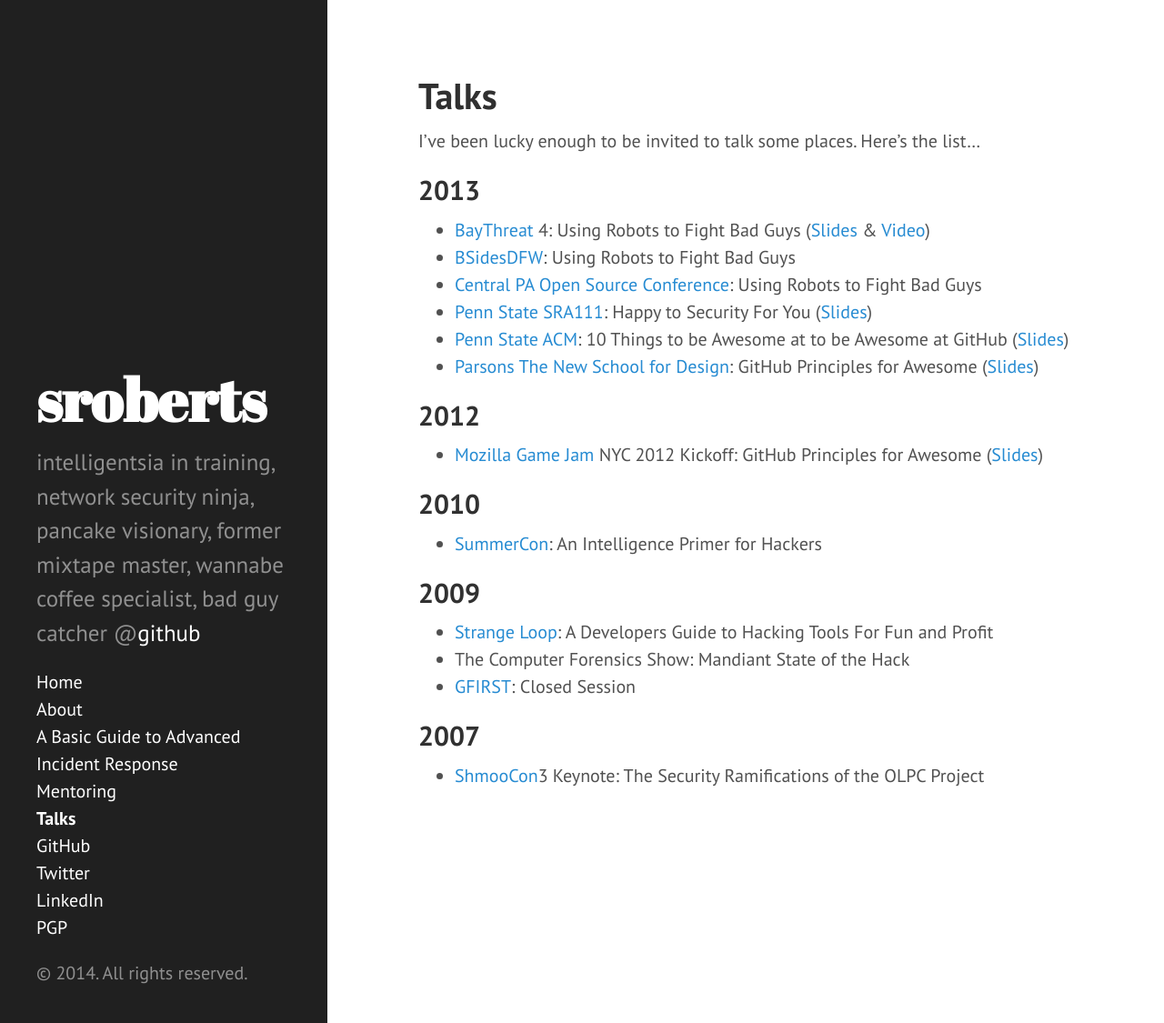
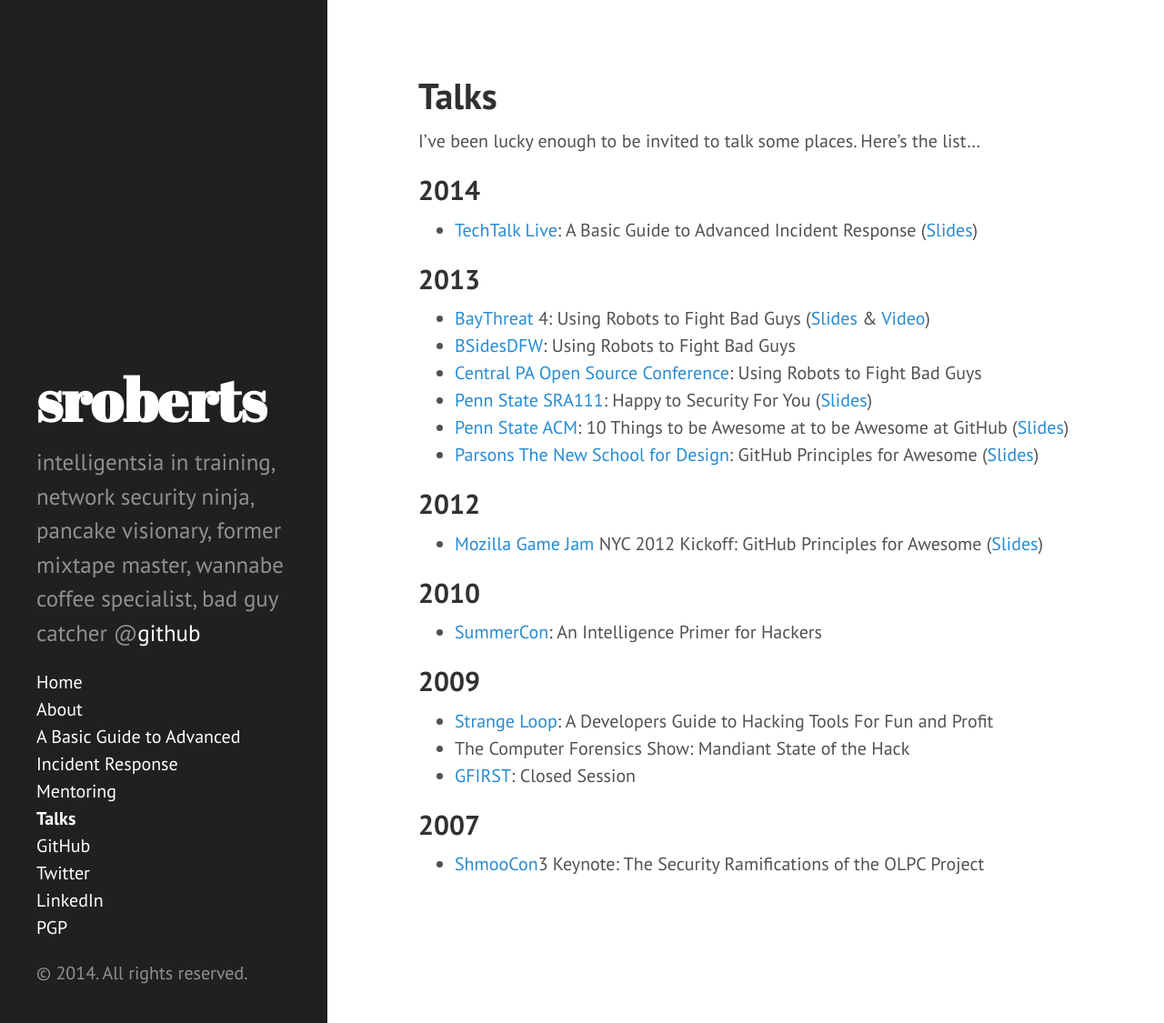
Before and after one commit to sroberts/sroberts.github.io, a Jekyll site: the page built from talks.md, in a window 1280 px wide and 1125 px high. Shown: the whole window at 91% size. Built offline with Jekyll 4.4.1, drawn with Linux system fonts in a browser that asks for light colours; Markdown is read by kramdown in place of the engine named in the settings.

Commit message:
added Tech Talk Live to my talks page

```diff
--- a/talks.md
+++ b/talks.md
@@ -8,6 +8,9 @@
 </p>-->
 
 I've been lucky enough to be invited to talk some places. Here's the list...
+
+## 2014
+* [TechTalk Live](http://www.techtalklive.org): A Basic Guide to Advanced Incident Response ([Slides](https://speakerdeck.com/sroberts/a-basic-guide-to-advanced-incident-response))
 
 ## 2013
 * [BayThreat](http://www.baythreat.org) 4: Using Robots to Fight Bad Guys ([Slides](https://speakerdeck.com/sroberts/using-robots-to-fight-bad-guys) & [Video](http://www.youtube.com/watch?v=PFvI0m_JkDE))
```
